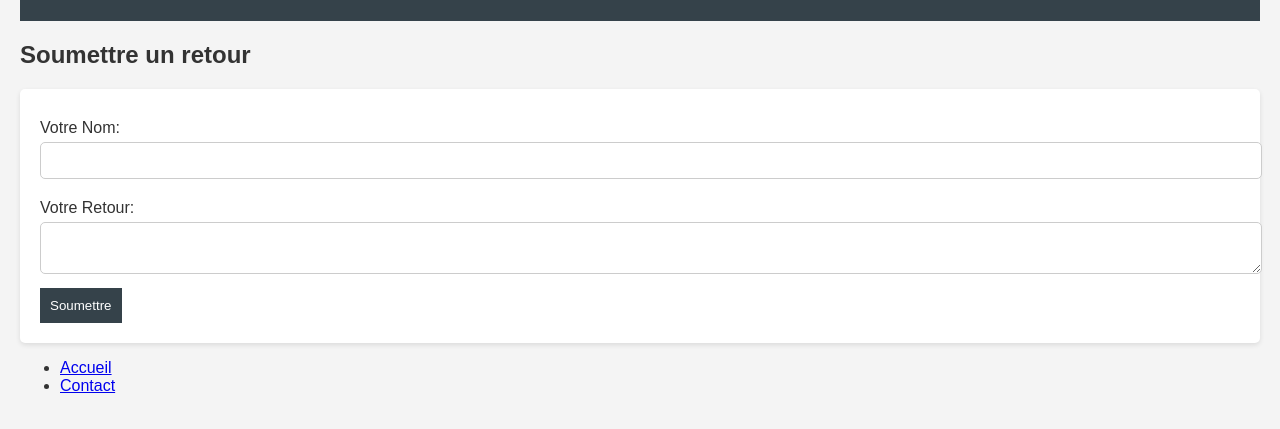
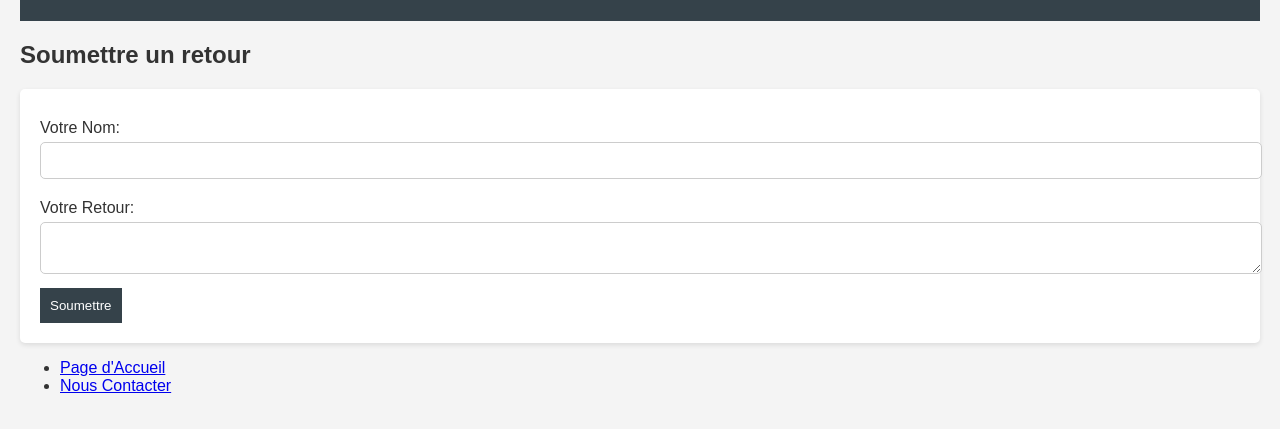
Before and after one commit to crowrooster971/syst-me-retours-utilisateur, a website: page index.html in a window 1280 px wide. Shown: the part 119-548 px from the top of the page. Drawn offline with Linux system fonts and the light colour scheme.

Commit message:
Updated footer navigation links to be more descriptive.

```diff
--- a/index.html
+++ b/index.html
@@ -25,8 +25,8 @@
     <footer>
         <nav>
             <ul>
-                <li><a href="#">Accueil</a></li>
-                <li><a href="#">Contact</a></li>
+                <li><a href="#">Page d'Accueil</a></li>
+                <li><a href="#">Nous Contacter</a></li>
             </ul>
         </nav>
     </footer>
```
